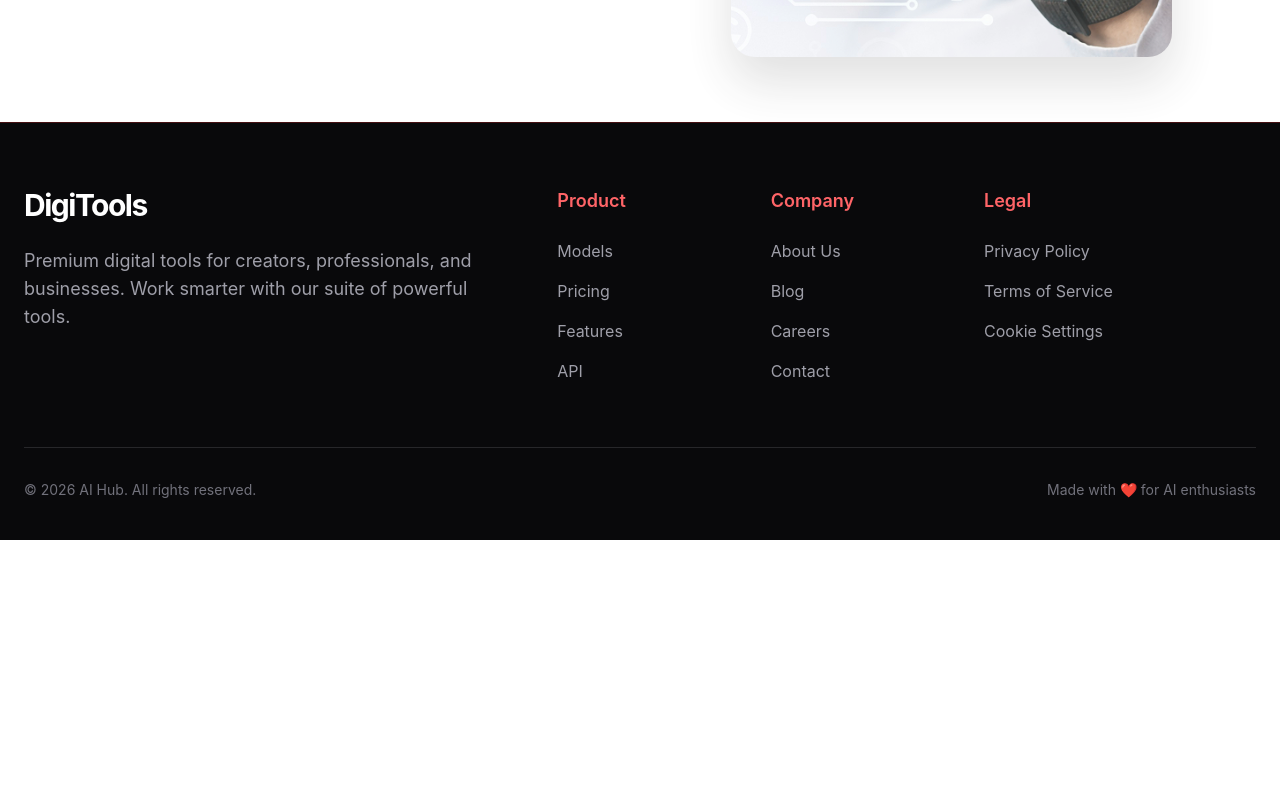
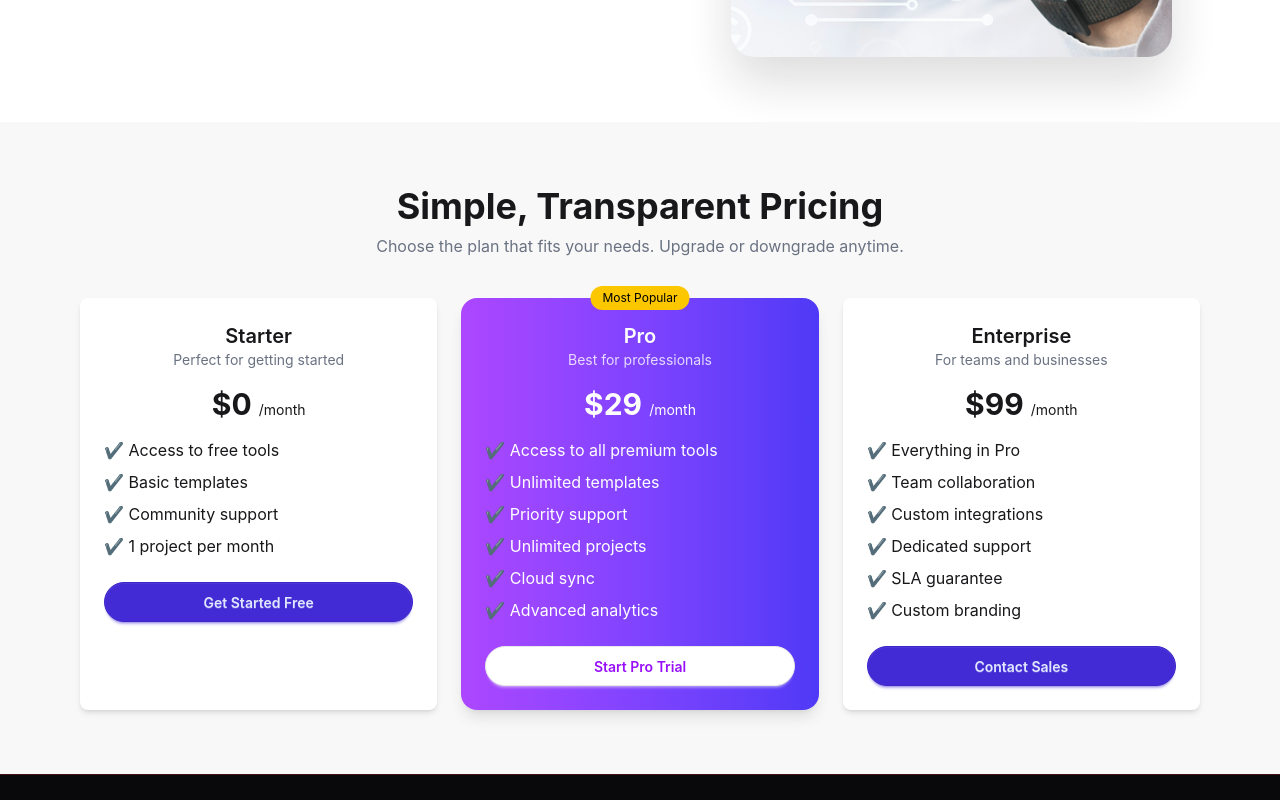
Before and after one commit to Chandrima30/react-assign-6, a React (Vite) app: page / in a window 1280 px wide. Shown: the part 600-1400 px from the top of the page. Before the commit the page ends 1140 px from the top, so only its background shows below. Built offline with nearby package versions, Linux system fonts and the light colour scheme.

Commit message:
added pricing section

```diff
--- a/src/App.jsx
+++ b/src/App.jsx
@@ -3,6 +3,7 @@ import './App.css'
 import NavBar from './Components/NavBar'
 import Banner from './Components/Bannar'
 import Footer from './Components/Footer'
+import PricingSection from './Components/PricingSection'
 
 function App() {
 
@@ -12,6 +13,7 @@ function App() {
  <NavBar></NavBar>
 
  <Banner></Banner>
+ <PricingSection></PricingSection>
         <Footer></Footer>
     </div>
 
--- a/src/Components/PricingSection.jsx
+++ b/src/Components/PricingSection.jsx
@@ -0,0 +1,102 @@
+import React from "react";
+
+const PricingSection = () => {
+  return (
+    <div className="py-16 bg-base-200">
+      <div className="max-w-6xl mx-auto px-4 text-center">
+
+        {/* Heading */}
+        <h2 className="text-3xl md:text-4xl font-bold">
+          Simple, Transparent Pricing
+        </h2>
+        <p className="text-gray-500 mt-2">
+          Choose the plan that fits your needs. Upgrade or downgrade anytime.
+        </p>
+
+        {/* Cards */}
+        <div className="grid md:grid-cols-3 gap-6 mt-10">
+
+          {/* Starter */}
+          <div className="card bg-base-100 shadow-md p-6">
+            <h3 className="text-xl font-semibold">Starter</h3>
+            <p className="text-sm text-gray-500">Perfect for getting started</p>
+
+            <h2 className="text-3xl font-bold mt-4">
+              $0 <span className="text-sm font-normal">/month</span>
+            </h2>
+
+            <ul className="mt-4 space-y-2 text-left">
+              <li>✔ Access to free tools</li>
+              <li>✔ Basic templates</li>
+              <li>✔ Community support</li>
+              <li>✔ 1 project per month</li>
+            </ul>
+
+            <button className="btn btn-primary mt-6 rounded-full">
+              Get Started Free
+            </button>
+          </div>
+
+          {/* Pro */}
+          <div className="card shadow-lg p-6 text-white relative rounded-2xl
+                          bg-gradient-to-r from-purple-500 to-indigo-600">
+
+            <span className="absolute top-0 left-1/2 -translate-x-1/2
+                             -translate-y-1/2 bg-yellow-400 text-black
+                             text-xs px-3 py-1 rounded-full">
+              Most Popular
+            </span>
+
+            <h3 className="text-xl font-semibold">Pro</h3>
+            <p className="text-sm opacity-80">Best for professionals</p>
+
+            <h2 className="text-3xl font-bold mt-4">
+              $29 <span className="text-sm font-normal">/month</span>
+            </h2>
+
+            <ul className="mt-4 space-y-2 text-left">
+              <li>✔ Access to all premium tools</li>
+              <li>✔ Unlimited templates</li>
+              <li>✔ Priority support</li>
+              <li>✔ Unlimited projects</li>
+              <li>✔ Cloud sync</li>
+              <li>✔ Advanced analytics</li>
+            </ul>
+
+            <button className="btn bg-white text-purple-600 mt-6 rounded-full">
+              Start Pro Trial
+            </button>
+          </div>
+
+          {/* Enterprise */}
+          <div className="card bg-base-100 shadow-md p-6">
+            <h3 className="text-xl font-semibold">Enterprise</h3>
+            <p className="text-sm text-gray-500">
+              For teams and businesses
+            </p>
+
+            <h2 className="text-3xl font-bold mt-4">
+              $99 <span className="text-sm font-normal">/month</span>
+            </h2>
+
+            <ul className="mt-4 space-y-2 text-left">
+              <li>✔ Everything in Pro</li>
+              <li>✔ Team collaboration</li>
+              <li>✔ Custom integrations</li>
+              <li>✔ Dedicated support</li>
+              <li>✔ SLA guarantee</li>
+              <li>✔ Custom branding</li>
+            </ul>
+
+            <button className="btn btn-primary mt-6 rounded-full">
+              Contact Sales
+            </button>
+          </div>
+
+        </div>
+      </div>
+    </div>
+  );
+};
+
+export default PricingSection;
```
